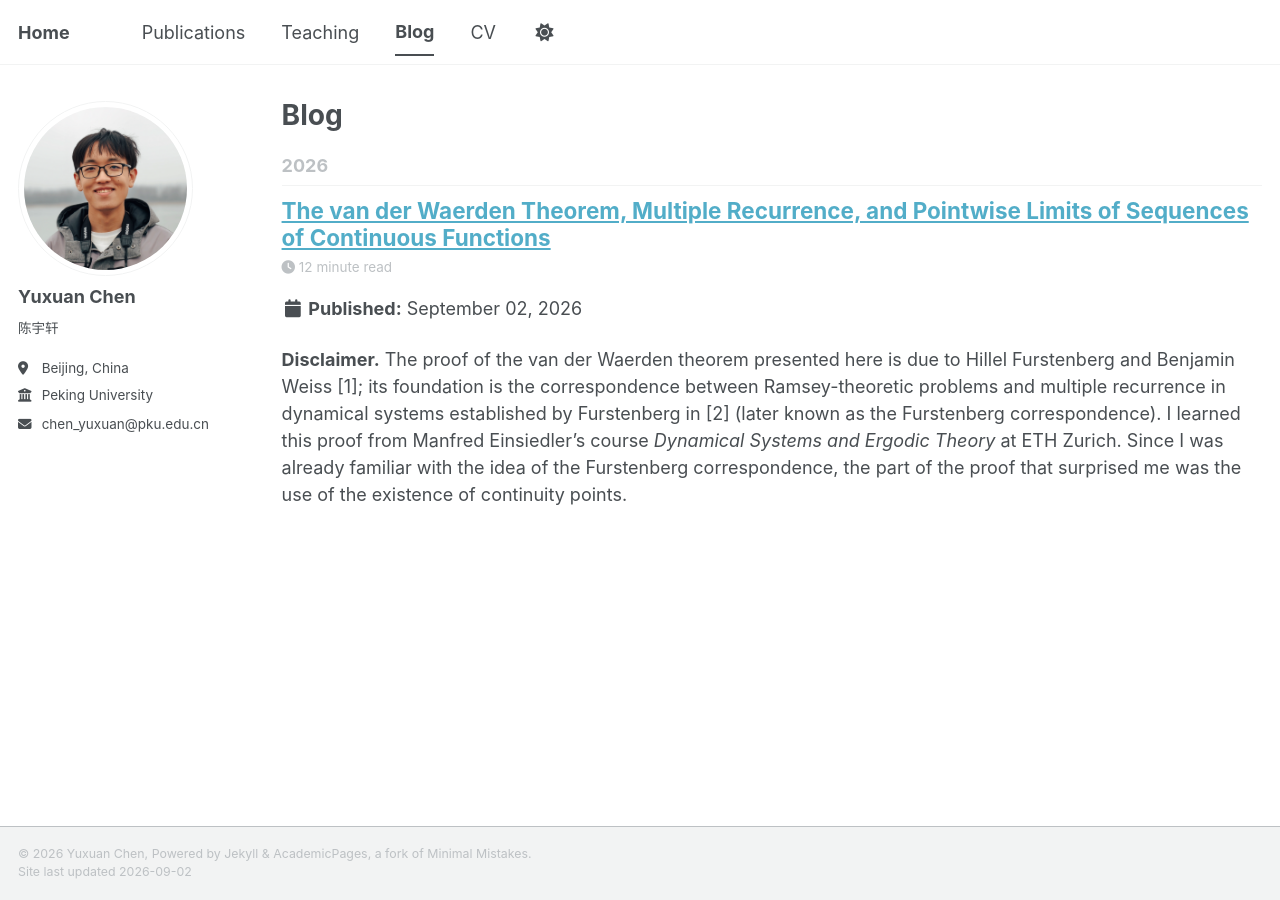
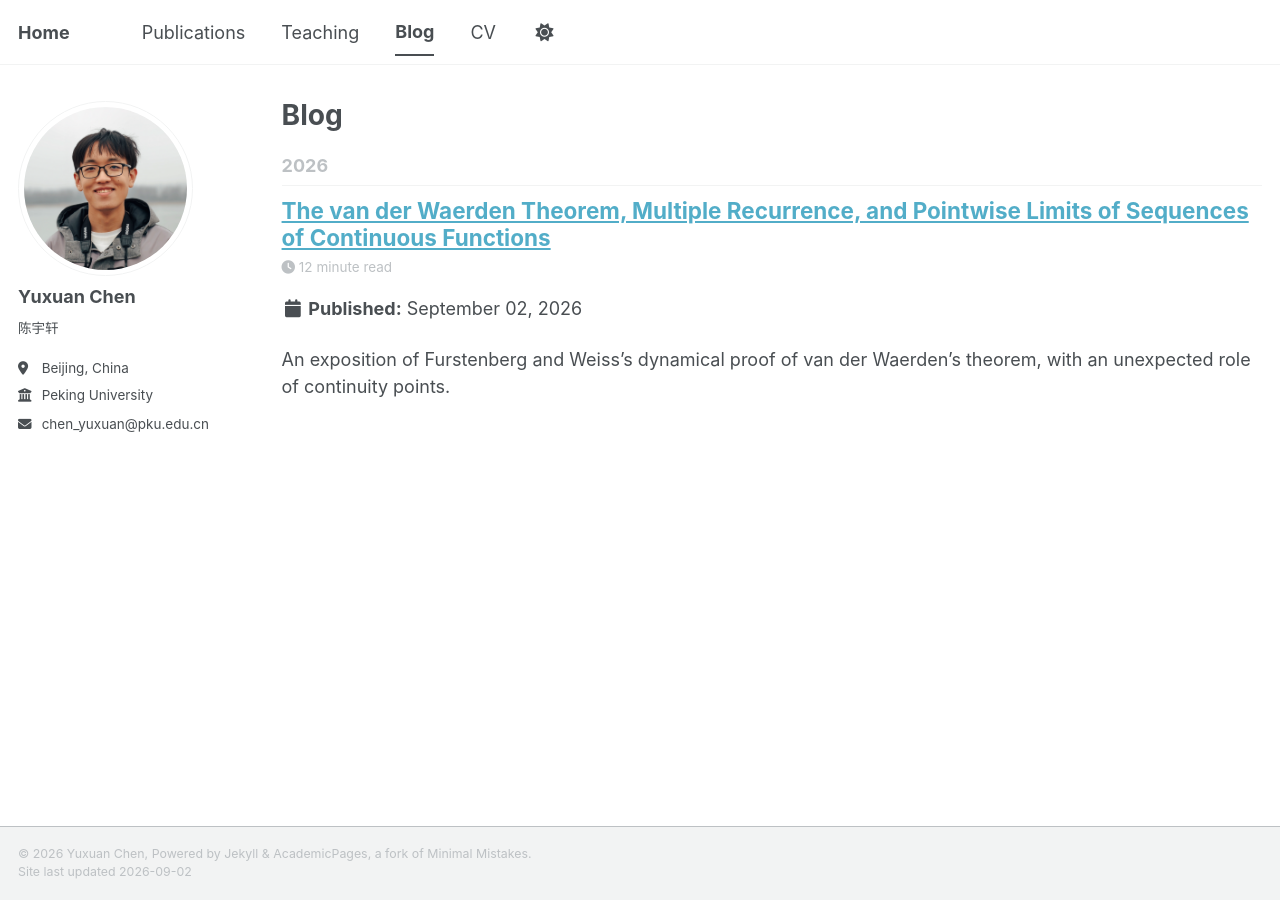
Before and after one commit to yxchen-pku/yxchen-pku.github.io, a Jekyll site: the page built from _pages/blog.html, in a window 1280 px wide. Built offline with Jekyll 4.4.1, drawn with Linux system fonts in a browser that asks for light colours; a script bundle is joined from its source files by our own code; library files that are not in the unit come from our copies.

Commit message:
Add excerpt to van der Waerden post
Added an excerpt summarizing the content of the post.

```diff
--- a/_posts/2026-09-02-vanderWaerden.md
+++ b/_posts/2026-09-02-vanderWaerden.md
@@ -2,6 +2,7 @@
 title: 'The van der Waerden Theorem, Multiple Recurrence, and Pointwise Limits of Sequences of Continuous Functions'
 date: 2026-09-02
 permalink: /posts/20260902
+excerpt: "An exposition of Furstenberg and Weiss's dynamical proof of van der Waerden's theorem, with an unexpected role of continuity points."
 tags:
   - van der Waerden Theorem
   - Multiple Recurrence
```
